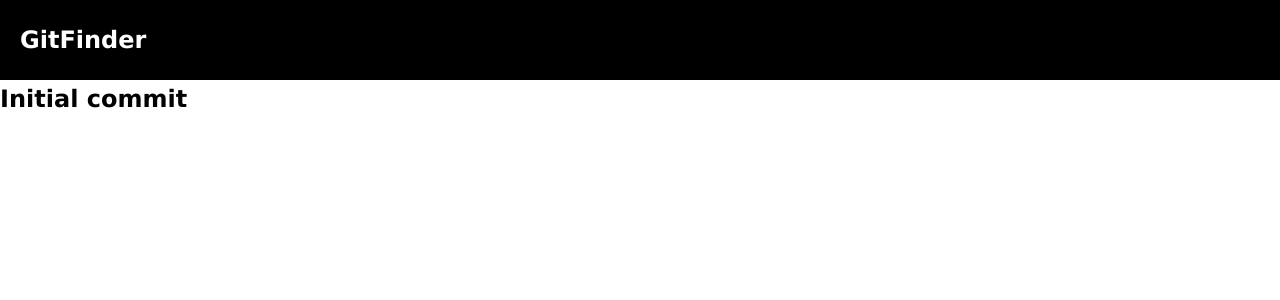
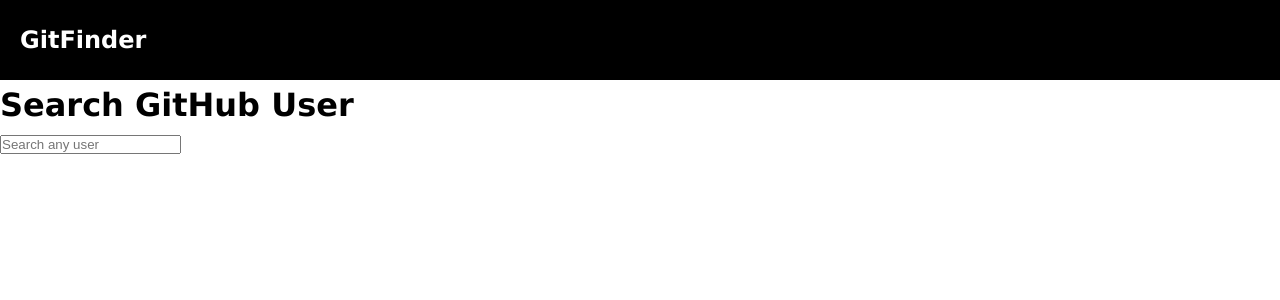
Before and after one commit to pulkitgangwar/gitfinder, a Next.js app: page / in a window 1280 px wide. Shown: the top 300 px of the page. Built offline with nearby package versions, Linux system fonts and the light colour scheme.

Commit message:
home component structure completed

```diff
--- /dev/null
+++ b/src/components/Home.jsx
@@ -0,0 +1,35 @@
+import React, { useState } from "react";
+import { useRouter } from "next/router";
+
+const Home = () => {
+  const [username, setUsername] = useState("");
+  const router = useRouter();
+
+  const handleSubmit = (e) => {
+    e.preventDefault();
+
+    if (!username) {
+      return;
+    }
+    const name = username.toLowerCase().split(" ").join("");
+    router.push(`/users/${name}`);
+  };
+  return (
+    <div className="home">
+      <h1 className="home__heading">Search GitHub User</h1>
+      <form className="home__form" onSubmit={handleSubmit}>
+        <input
+          className="home__form__input"
+          name="username"
+          type="text"
+          value={username}
+          onChange={(e) => setUsername(e.target.value)}
+          placeholder="Search any user"
+          autoComplete="off"
+        />
+      </form>
+    </div>
+  );
+};
+
+export default Home;
--- a/src/pages/index.jsx
+++ b/src/pages/index.jsx
@@ -1,5 +1,8 @@
+// importing components
+import Home from "../components/Home";
+
 const Index = () => {
-  return <h2>Initial commit </h2>;
+  return <Home />;
 };
 
 export default Index;
```
